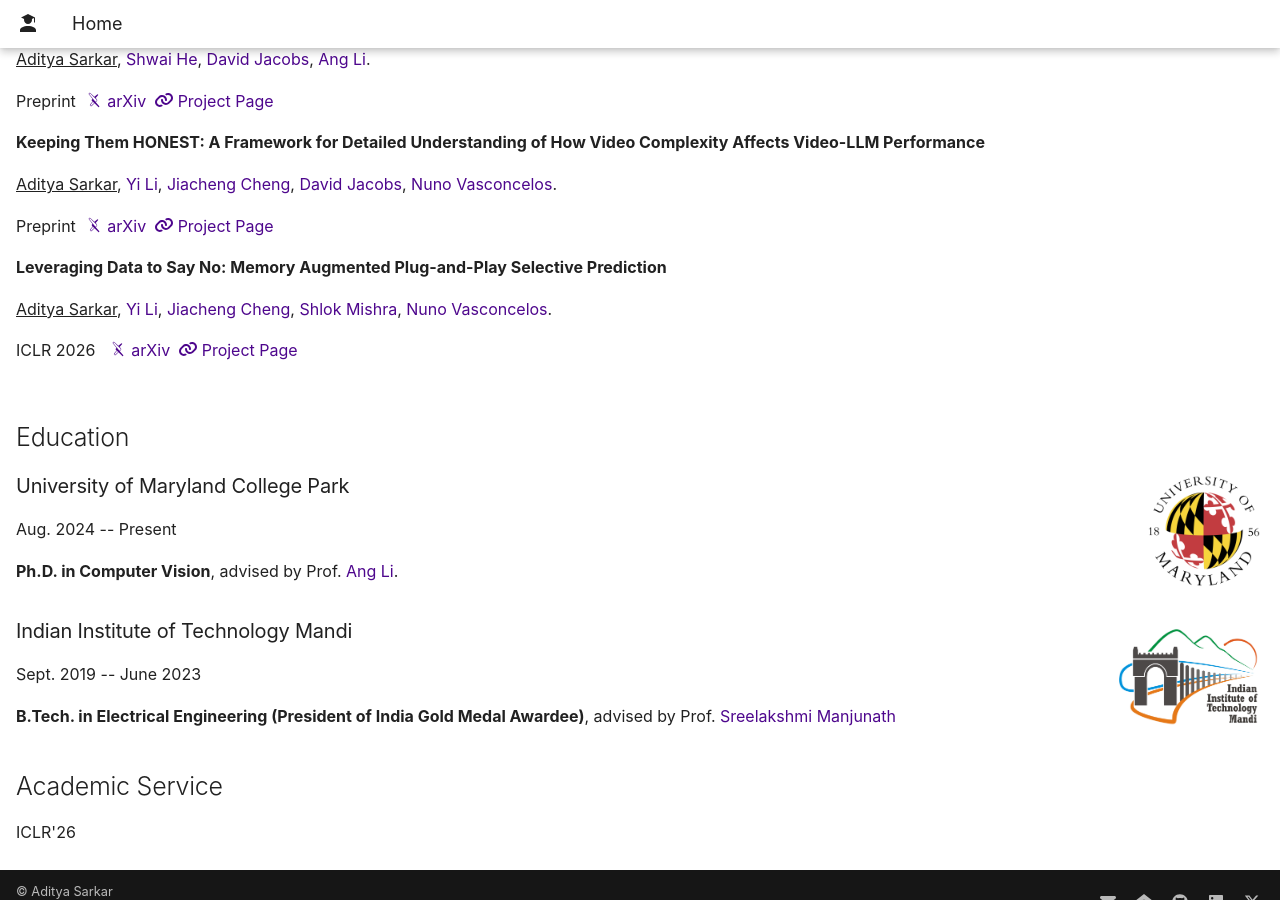
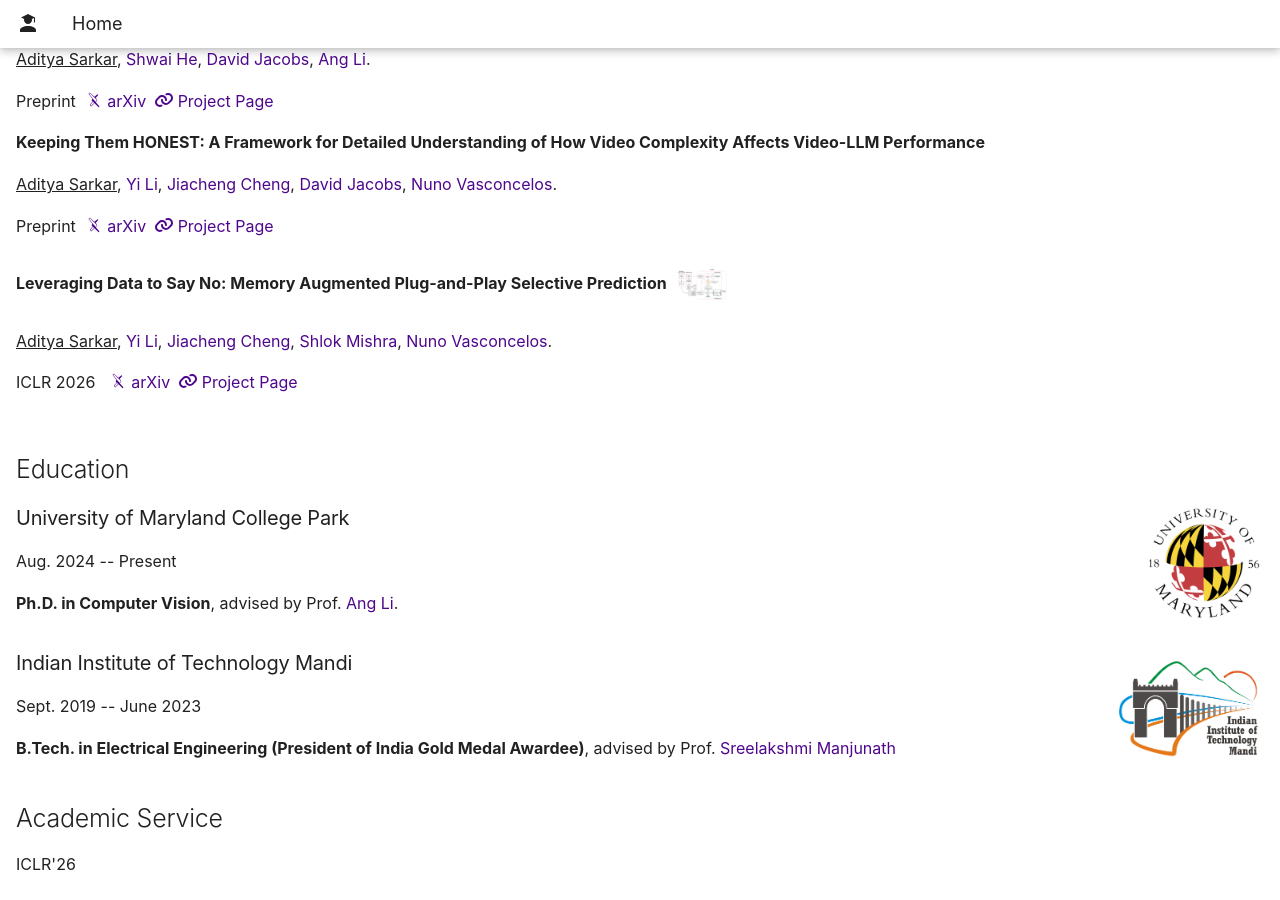
Before and after one commit to kingston-aditya/kingston-aditya.github.io, an MkDocs documentation site: the page built from docs/index.md, in a window 1280 px wide and 900 px high, scrolled down 920 px. Built offline with MkDocs 1.6.1 and Material for MkDocs 9.7.7, drawn with Linux system fonts in a browser that asks for light colours; emoji names are drawn with the system emoji font; some web fonts are replaced.

Commit message:
hosting mapapsp images

```diff
--- a/docs/index.md
+++ b/docs/index.md
@@ -52,7 +52,12 @@ Before my Ph.D., I obtained my bachelor’s degree in Electrical Engineering fro
     Preprint&nbsp;&nbsp;[:academicons-arxiv: arXiv]()&nbsp;&nbsp;[:fontawesome-solid-link: Project Page]()
 
 
-    **Leveraging Data to Say No: Memory Augmented Plug-and-Play Selective Prediction**
+    <div style="display: flex; align-items: center;">
+      <p style="margin-right: 10px;">
+        <strong>Leveraging Data to Say No: Memory Augmented Plug-and-Play Selective Prediction</strong>
+      </p>
+      <img src="images/mapapsp.png" alt="Small Image" style="width: 50px; height: auto;">
+    </div>
 
     <u>Aditya Sarkar</u>, [Yi Li](http://www.svcl.ucsd.edu/people/yili/), [Jiacheng Cheng](http://www.svcl.ucsd.edu/people/jiacheng/), [Shlok Mishra](https://shlokk.github.io/shlokmishra.github.io/), [Nuno Vasconcelos](http://www.svcl.ucsd.edu/people/nuno/).
 
```
Also changed, not shown: docs/images/mapapsp.png (added), docs/mapapsp/images/align.png (deleted), docs/mapapsp/images/alignernet.png (deleted), docs/mapapsp/images/construct_data.png (deleted), 8 other files.
